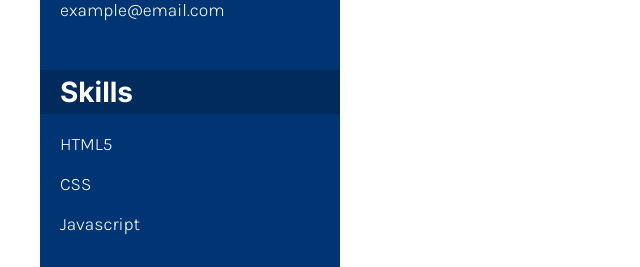
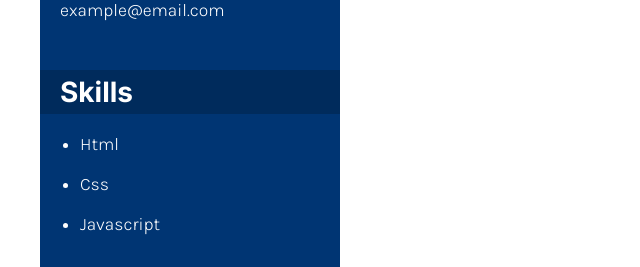
Before and after one commit to heyyayesh/cv-builder, a React (Create React App) app: page / in a window 1280 px wide. Shown: the part 685-952 px from the top of the page, without its empty margins (0-640 px from the left). Built offline with nearby package versions, Linux system fonts and the light colour scheme.

Commit message:
Refactor to separate an editable list component

```diff
--- /dev/null
+++ b/src/components/EditableList.js
@@ -0,0 +1,77 @@
+import React from 'react';
+import { nanoid } from 'nanoid';
+import styles from './editableList.module.css';
+
+function EditableList(props) {
+  const [listItems, setListItems] = React.useState(props.listItems);
+  const [newInputVisible, setNewInputVisible] = React.useState(false);
+
+  const handleListEnter = () => {
+    const btn = document.getElementById('plus');
+    btn.classList.remove(styles.invisible);
+  }
+
+  const handleListLeave = () => {
+    const btn = document.getElementById('plus');
+    btn.classList.add(styles.invisible);
+    setNewInputVisible(false);
+  }
+
+  const handleItemEnter = (id) => {
+    const btn = document.querySelector(`button[id=${id}]`);
+    btn.classList.remove(styles.invisible);
+  }
+
+  const handleItemLeave = (id) => {
+    const btn = document.querySelector(`button[id=${id}]`);
+    btn.classList.add(styles.invisible);
+  }
+
+  const handleAddItemClick = () => {
+    setNewInputVisible(true);
+  }
+
+  const handleNewInputEnter = (e) => {
+    if (e.key === 'Enter') {
+      if (!e.target.value) return;
+      setListItems(prev => [...prev, e.target.value]);
+      setNewInputVisible(false);
+    }
+  }
+
+  const handleItemdelete = (skill) => {
+    setListItems(prev => {
+      return prev.filter(item => {
+        return item !== skill;
+      })
+    })
+  }
+
+  const ul = (
+    <ul key={nanoid()}>
+      {
+        listItems.map((li, index) => {
+          const id = nanoid();
+          return (
+            <li key={index} id={id} onMouseEnter={() => handleItemEnter(id)} onMouseLeave={() => handleItemLeave(id)}>
+              {li}
+              <button id={id} className={styles.invisible} onClick={() => handleItemdelete(li)}><i className="fa-solid fa-minus"></i></button>
+            </li>
+          )
+        })
+      }
+    </ul>
+  );
+
+  console.log(listItems);
+  return (
+    <div className={styles.EditableList} onMouseEnter={handleListEnter} onMouseLeave={handleListLeave}>
+      <h2>{props.heading}</h2>
+      {ul}
+      <button id='plus' className={`${styles.addItem} ${styles.invisible}`} onClick={handleAddItemClick}><i className="fa-solid fa-plus"></i></button>
+      {newInputVisible && <input className={styles.newItemInput} onKeyDown={(e) => handleNewInputEnter(e)} autoFocus />}
+    </div>
+  )
+}
+
+export default EditableList;
--- a/src/components/Skills.js
+++ b/src/components/Skills.js
@@ -1,75 +1,10 @@
 import React from 'react';
-import styles from './skills.module.css';
-import { nanoid } from 'nanoid';
+import EditableList from './EditableList';
 
 function Skills() {
-  const [skills, setSkills] = React.useState(['HTML5', 'CSS', 'Javascript']);
-  const [newInputVisible, setNewInputVisible] = React.useState(false);
-
-  const handleSkillsEnter = () => {
-    const btn = document.getElementById('plus');
-    console.log(btn);
-    btn.classList.remove(styles.invisible);
-  }
-
-  const handleSkillsLeave = () => {
-    const btn = document.getElementById('plus');
-    btn.classList.add(styles.invisible);
-    setNewInputVisible(false);
-  }
-
-  const handleListEnter = (id) => {
-    const btn = document.querySelector(`button[id=${id}]`);
-    btn.classList.remove(styles.invisible);
-  }
-
-  const handleListLeave = (id) => {
-    const btn = document.querySelector(`button[id=${id}]`);
-    btn.classList.add(styles.invisible);
-  }
-
-  const handleAddItemClick = () => {
-    setNewInputVisible(true);
-  }
-
-  const handleNewInputEnter = (e) => {
-    if (e.key === 'Enter') {
-      setSkills(prevSkills => [...prevSkills, e.target.value]);
-      setNewInputVisible(false);
-    }
-  }
-
-  const handleItemdelete = (skill) => {
-    setSkills(prev => {
-      return prev.filter(item => {
-        return item !== skill;
-      })
-    })
-  }
-
-  const ul = (
-    <ul>
-      {
-        skills.map((skill) => {
-          const id = nanoid();
-          return (
-            <li key={id} id={id} onMouseEnter={() => handleListEnter(id)} onMouseLeave={() => handleListLeave(id)}>
-              {skill}
-              <button id={id} className={styles.invisible} onClick={() => handleItemdelete(skill)}><i className="fa-solid fa-minus"></i></button>
-            </li>
-          )
-        })
-      }
-    </ul>
-  )
-
+  const skillsArr = ['Html', 'Css', 'Javascript'];
   return (
-    <div className={styles.Skills} onMouseEnter={handleSkillsEnter} onMouseLeave={handleSkillsLeave}>
-      <h2>Skills</h2>
-      {ul}
-      <button id='plus' className={`${styles.addItem} ${styles.invisible}`} onClick={handleAddItemClick}><i className="fa-solid fa-plus"></i></button>
-      {newInputVisible && <input className={styles.newItemInput} onKeyDown={(e) => handleNewInputEnter(e)} autoFocus />}
-    </div>
+    <EditableList heading="Skills" listItems={skillsArr}/>
   )
 }
 
--- a/src/components/skills.module.css
+++ b/src/components/editableList.module.css
@@ -1,4 +1,4 @@
-.Skills {
+.EditableList {
   color: white;
   margin: 50px 0;
 }
@@ -12,12 +12,13 @@ ul {
 }
 
 li {
-  list-style: none;
   font-family: 'Karla';
   font-weight: 300;
   font-size: 1.1rem;
   padding-top: 20px;
   position: relative;
+  text-transform: capitalize;
+  margin-left: 20px;
 }
 
 h2 {
```
